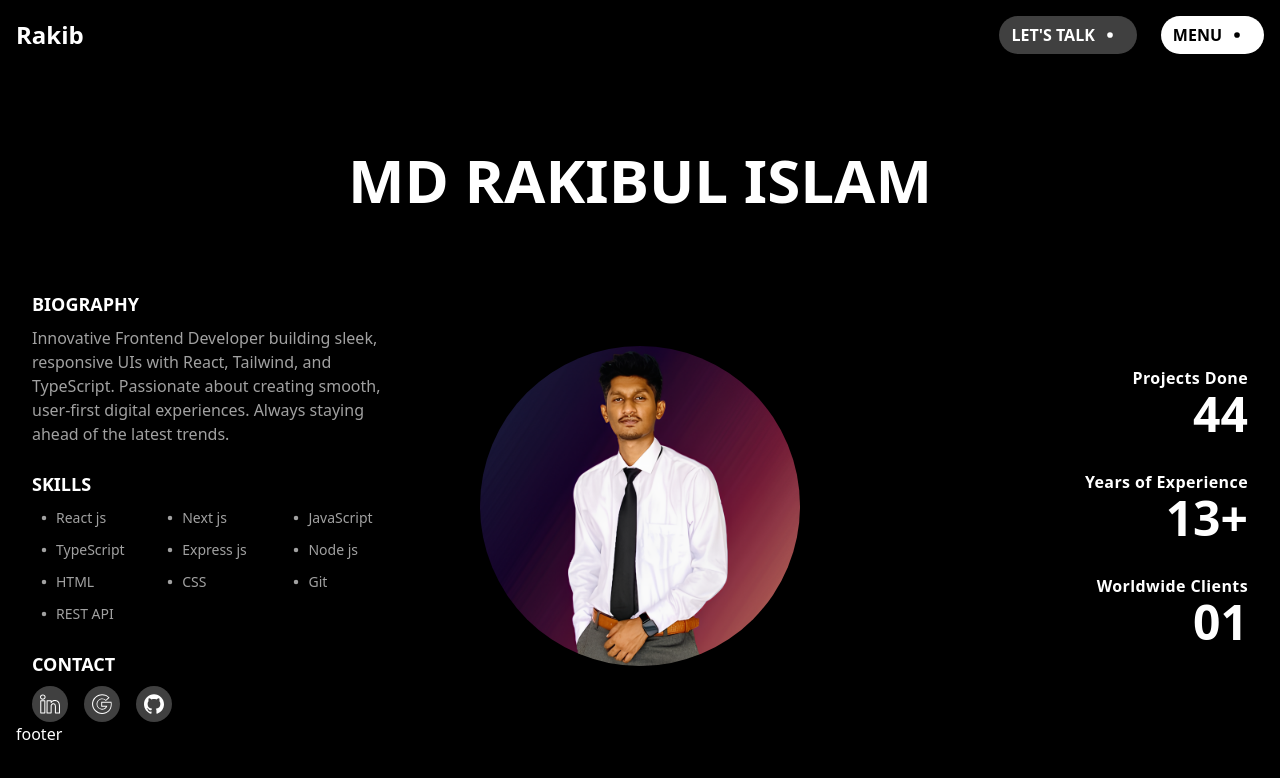
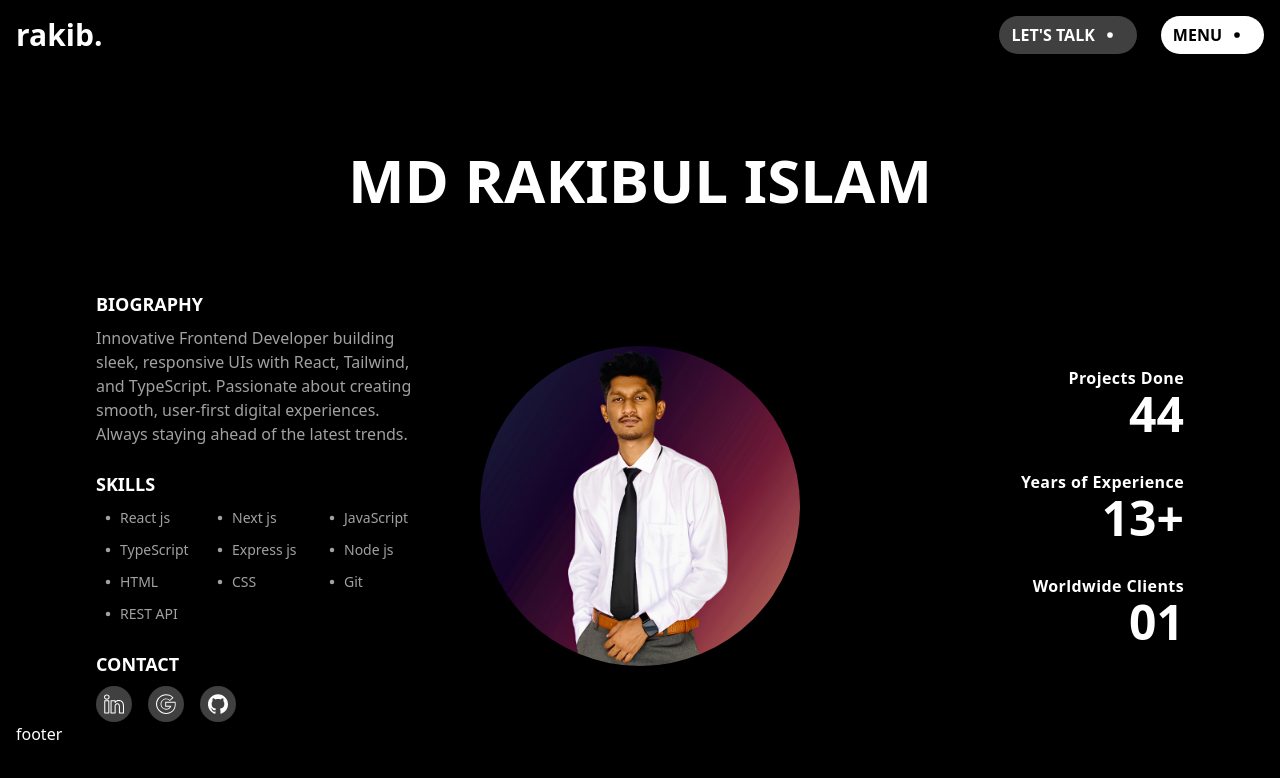
Before and after one commit to rakibul12212/portfolio, a Next.js app: page / in a window 1280 px wide. Shown: the top 778 px of the page. Built offline with nearby package versions, Linux system fonts and the light colour scheme.

Commit message:
banner v2

```diff
--- a/src/assets/index.js
+++ b/src/assets/index.js
@@ -1,5 +1,6 @@
 export const assets = {
   images: {
+    logo: "/logo/logo.png",
     banner: "/banner/banner.png",
   },
 };
--- a/src/component/UI/homepage/pages/Banner.jsx
+++ b/src/component/UI/homepage/pages/Banner.jsx
@@ -9,7 +9,7 @@ const Banner = () => {
   const { banner } = assets.images;
 
   return (
-    <Container>
+    <Container className="px-0 md:px-20">
       <div className="w-full">
         {/* Heading */}
         <div className="text-center py-10 sm:py-14 md:py-20">
--- a/src/component/shared/Navbar.jsx
+++ b/src/component/shared/Navbar.jsx
@@ -3,6 +3,7 @@ import React, { useState } from "react";
 import Container from "../UI/Container";
 import Link from "next/link";
 import { BsDot } from "react-icons/bs";
+
 const Navbar = () => {
   const [isMenuOpen, setIsMenuOpen] = useState(false);
 
@@ -14,7 +15,7 @@ const Navbar = () => {
     <Container className="text-white sticky top-0 z-10">
       <div className="flex items-center justify-between py-4">
         <div>
-          <p className="text-2xl font-bold">Rakib</p>
+          <p className="text-3xl font-extrabold">rakib.</p>
         </div>
         <div className="space-x-2 md:space-x-6 flex items-center  ps-5 md:ps-0 2xl:ps-0 ">
           <Link href="/">
```
Also changed, not shown: public/logo/logo.png (added).
